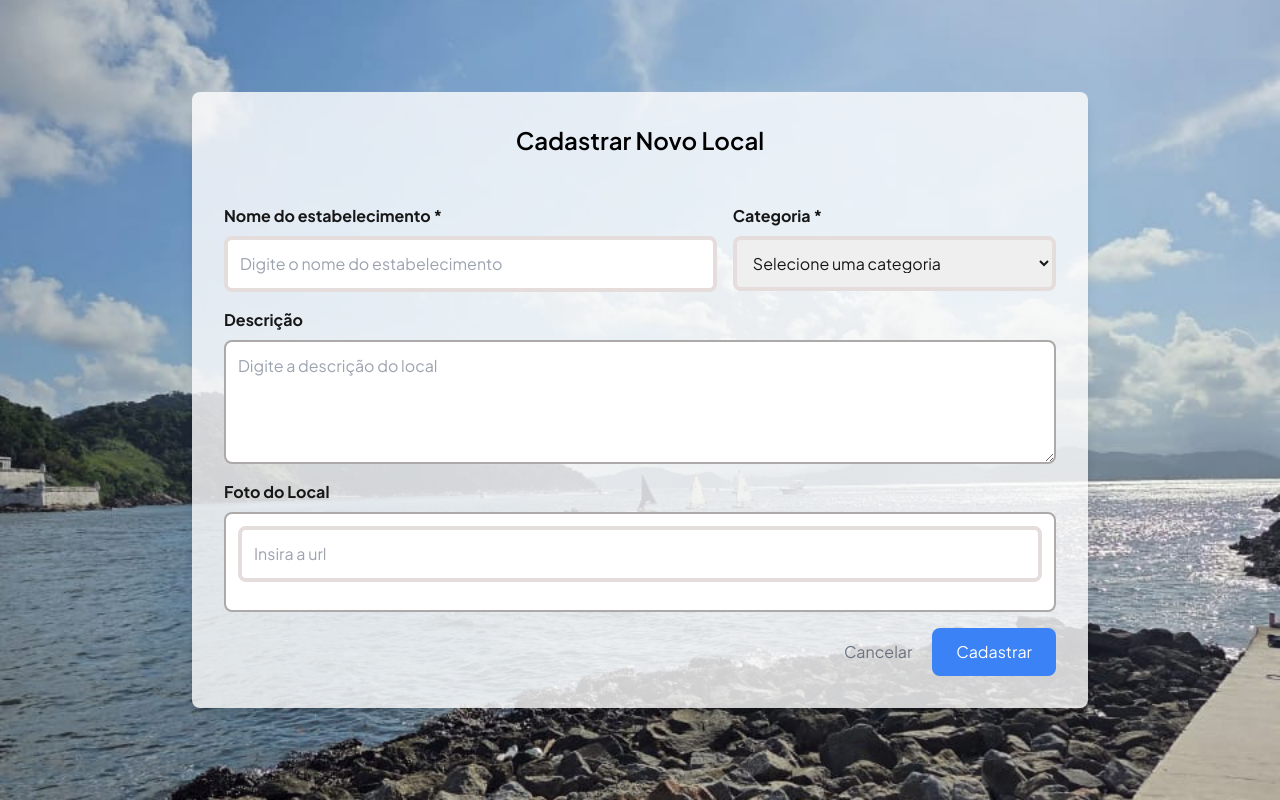
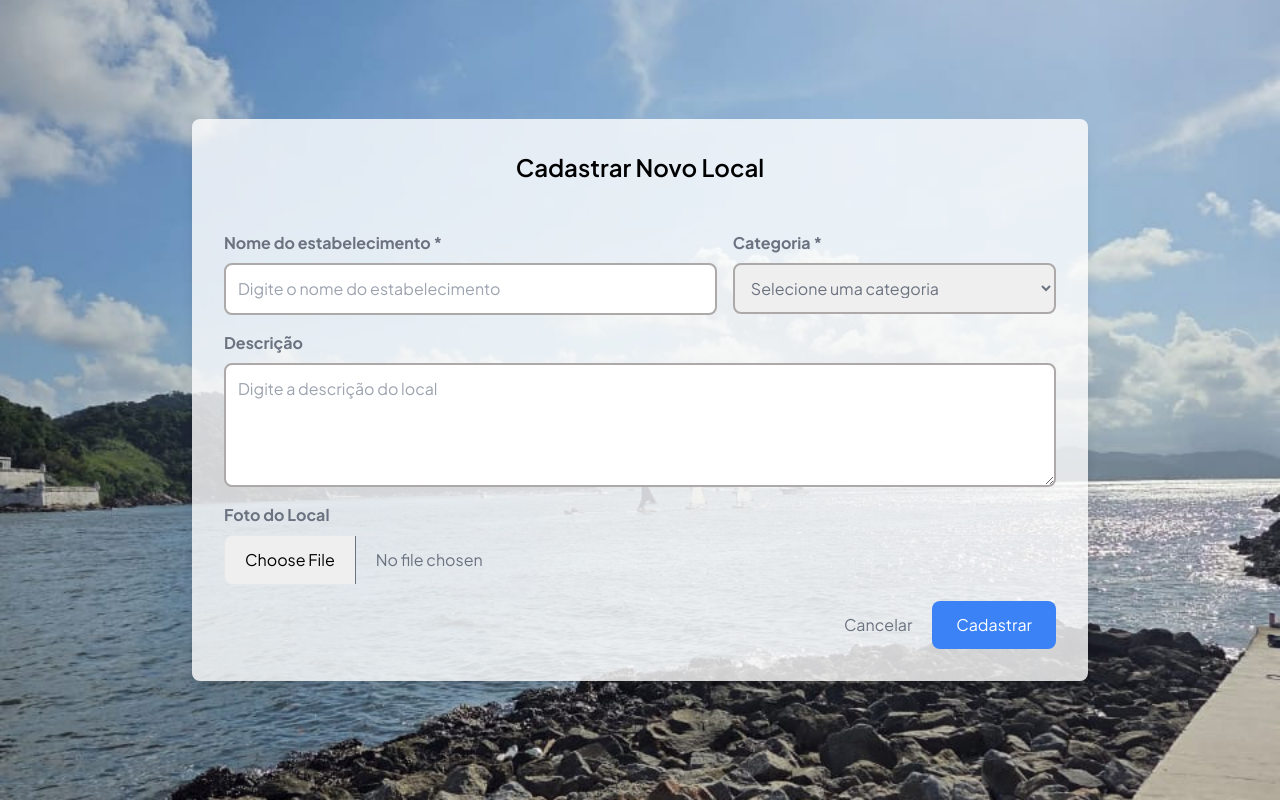
Before and after one commit to aguiar-marcelo/santosamesa, a Next.js app: page /localCadastro in a window 1280 px wide. Built offline with nearby package versions, Linux system fonts and the light colour scheme.

Commit message:
fix add restaurante

```diff
--- a/src/components/LocalRegisterPage.tsx
+++ b/src/components/LocalRegisterPage.tsx
@@ -1,32 +1,45 @@
-"use client"
-import { postLocalregister } from "@/services/routes";
+"use client";
+import { postRestaurant } from "@/services/routes";
 import Link from "next/link";
 import { useRouter } from "next/navigation";
 import { useState } from "react";
 import { OrbitProgress } from "react-loading-indicators";
 
 const LocalRegisterPage = () => {
-    const categorias = ['Bar', 'Pizzaria', 'Padaria'];
+  const categorias = ["Bar", "Pizzaria", "Padaria"];
   const [name, setName] = useState("");
   const [aboutUs, setAboutUs] = useState("");
-    const [imgBase64, setImgBase64] = useState("");
+  const [categoria, setCategoria] = useState("");
   const [loading, setLoading] = useState(false);
   const [error, setError] = useState<string | null>(null);
+  const [file, setFile] = useState<File | null>(null);
   const router = useRouter();
 
   const localRegister = async () => {
     if (!name) {
-            alert("Digite o email");
+      alert("Digite o nome");
       return;
     }
     if (!aboutUs) {
-            alert("Digite a senha");
+      alert("Digite algo sobre o local");
       return;
     }
+
+    if (!file) {
+      alert("Selecione uma imagem do local.");
+      return;
+    }
+
+    const formData = new FormData();
+    formData.append("name", name);
+    formData.append("aboutUs", aboutUs);
+    formData.append("categoryId", categoria);
+    formData.append("locationId", "1");
+    formData.append("url_img", file);
     setLoading(true);
     setError(null);
     try {
-            const response = await postLocalregister(name, aboutUs, imgBase64);
+      const response = await postRestaurant(formData);
       console.log(response);
 
       alert("Restaurante cadastrado com sucesso!");
@@ -34,49 +47,78 @@ const LocalRegisterPage = () => {
     } catch (error: any) {
       setError("Erro ao cadastrar restaurante");
     } finally {
-            setLoading(false)
+      setLoading(false);
     }
   };
 
   return (
-        <div className="h-screen flex flex-col justify-center bg-cover bg-no-repeat bg-center" style={{ backgroundImage: 'url(img/img-cadastro-local.jpg)' }}>
+    <div
+      className="h-screen flex flex-col justify-center bg-cover bg-no-repeat bg-center"
+      style={{ backgroundImage: "url(img/img-cadastro-local.jpg)" }}
+    >
       <form className="flex justify-center items-center h-full">
-                <div className="w-full max-w-4xl bg-white bg-opacity-80 p-8 rounded-lg shadow-lg">
+        <div className="w-full max-w-4xl bg-white bg-opacity-80 p-8 rounded-lg shadow-lg text-gray-500">
           <div className="flex flex-col items-center w-full">
-                        <h2 className="text-2xl font-semibold mt-0 mb-12">Cadastrar Novo Local</h2>
+            <h2 className="text-2xl font-semibold mt-0 mb-12">
+              Cadastrar Novo Local
+            </h2>
 
             <div className="w-full grid grid-cols-5 gap-4">
               <div className="col-span-3">
-                                <p className="w-full mb-2 text-left font-bold">Nome do estabelecimento *</p>
-                                <input type="text" placeholder="Digite o nome do estabelecimento" className="w-full p-3 border-4 border-[#E5DCDC] rounded-lg mb-4" value={name}
-                                    onChange={(e) => setName(e.target.value)} />
+                <p className="w-full mb-2 text-left font-bold">
+                  Nome do estabelecimento *
+                </p>
+                <input
+                  type="text"
+                  placeholder="Digite o nome do estabelecimento"
+                  className="w-full p-3 border-2 border-[#ADA9A9] rounded-lg mb-4"
+                  value={name}
+                  onChange={(e) => setName(e.target.value)}
+                />
               </div>
               <div className="col-span-2">
                 <p className="w-full mb-2 text-left font-bold">Categoria *</p>
-                                <select className="w-full p-3 border-4 border-[#E5DCDC] rounded-lg mb-4">
+                <select
+                  onChange={(e) => setCategoria(e.target.value)}
+                  value={categoria}
+                  className="w-full p-3 border-2 border-[#ADA9A9] rounded-lg mb-4"
+                >
                   <option value="">Selecione uma categoria</option>
                   {categorias.map((categoria, index) => (
-                                        <option key={index} value={categoria.toLowerCase().replace(' ', '-')}>{categoria}</option>
+                    <option key={index} value={categoria.replace(" ", "-")}>
+                      {categoria}
+                    </option>
                   ))}
                 </select>
               </div>
             </div>
 
             <p className="w-full mb-2 text-left font-bold">Descrição</p>
-                        <textarea placeholder="Digite a descrição do local" className="w-full p-3 mb-4 border-2 border-[#ADA9A9] rounded-lg" rows={4} value={aboutUs}
-                            onChange={(e) => setAboutUs(e.target.value)} />
-
+            <textarea
+              placeholder="Digite a descrição do local"
+              className="w-full p-3 mb-4 border-2 border-[#ADA9A9] rounded-lg"
+              rows={4}
+              value={aboutUs}
+              onChange={(e) => setAboutUs(e.target.value)}
+            />
 
             <div className="w-full mb-4">
               <p className="mb-2 text-left font-bold">Foto do Local</p>
-                            <div className="w-full p-3 border-2 border-[#ADA9A9] rounded-lg flex justify-center bg-white">
-                                <input type="text" placeholder="Insira a url" className="w-full p-3 border-4 border-[#E5DCDC] rounded-lg mb-4" value={imgBase64}
-                                    onChange={(e) => setImgBase64(e.target.value)} />
-                            </div>
+              <input
+                type="file"
+                accept="image/png, image/jpeg"
+                className="w-full cursor-pointer rounded-lg border outline-none transition file:mr-5 file:border-collapse file:cursor-pointer file:border-0 file:border-r file:border-solid file:border-gray-500 file:bg-whiter file:px-5 file:py-3 file:hover:bg-primary file:hover:bg-opacity-10 focus:border-primary active:border-primary disabled:cursor-default disabled:bg-whiter dark:border-form-strokedark dark:bg-form-input dark:file:border-form-strokedark dark:file:text-gray-700  dark:focus:border-primary"
+                onChange={(e) => {
+                  const selectedFile = e.target.files?.[0];
+                  if (selectedFile) setFile(selectedFile);
+                }}
+              />
             </div>
 
             <div className="flex gap-5 w-full justify-end items-center">
-                            <Link href="/local" className="text-gray-500">Cancelar</Link>
+              <Link href="/local" className="text-gray-500">
+                Cancelar
+              </Link>
               <button
                 type="button"
                 onClick={localRegister}
@@ -103,7 +145,7 @@ const LocalRegisterPage = () => {
         </div>
       </form>
     </div>
-    )
-}
+  );
+};
 
 export default LocalRegisterPage;
--- a/src/context/AuthContext.tsx
+++ b/src/context/AuthContext.tsx
@@ -37,8 +37,8 @@ export const AuthProvider = ({ children }: { children: ReactNode }) => {
   const router = useRouter();
 
   useEffect(() => {
-    const savedToken = Cookies.get("token");
-    const savedUser = Cookies.get("user");
+    const savedToken = Cookies.get("santosamesaToken");
+    const savedUser = Cookies.get("santosamesaUser");
 
     if (savedToken && savedUser) {
       setToken(savedToken);
@@ -54,11 +54,11 @@ export const AuthProvider = ({ children }: { children: ReactNode }) => {
     try {
       const response = await postLogin(email, password);
 
-      Cookies.set("token", response.access_token, { expires: 1 }); // Expiração de 1 dia
+      Cookies.set("santosamesaToken", response.access_token, { expires: 1 }); // Expiração de 1 dia
       setToken(response.access_token);
       if (response.userId) {
         Cookies.set(
-          "user",
+          "santosamesaUser",
           JSON.stringify({
             id: response.userId,
             email: response.email,
@@ -89,8 +89,8 @@ export const AuthProvider = ({ children }: { children: ReactNode }) => {
   const signOut = () => {
     setUser(null);
     setToken(null);
-    Cookies.remove("token");
-    Cookies.remove("user");
+    Cookies.remove("santosamesaToken");
+    Cookies.remove("santosamesaUser");
     router.push("/");
   };
 
--- a/src/services/routes.ts
+++ b/src/services/routes.ts
@@ -33,15 +33,9 @@ export async function getRestaurants(): Promise<any[]> {
   return data;
 }
 
-export async function postLocalregister(
-  name: string,
-  aboutUs: string,
-  url_img: string
-) {
-  const { data } = await api.post("/restaurant", {
-    name,
-    aboutUs,
-    url_img,
+export async function postRestaurant(resturant: FormData) {
+  const { data } = await api.post("/restaurant", resturant, {
+    headers: { "Content-Type": "multipart/form-data" },
   });
 
   return data;
```
Lines whose indentation alone changed are shown as unchanged.
